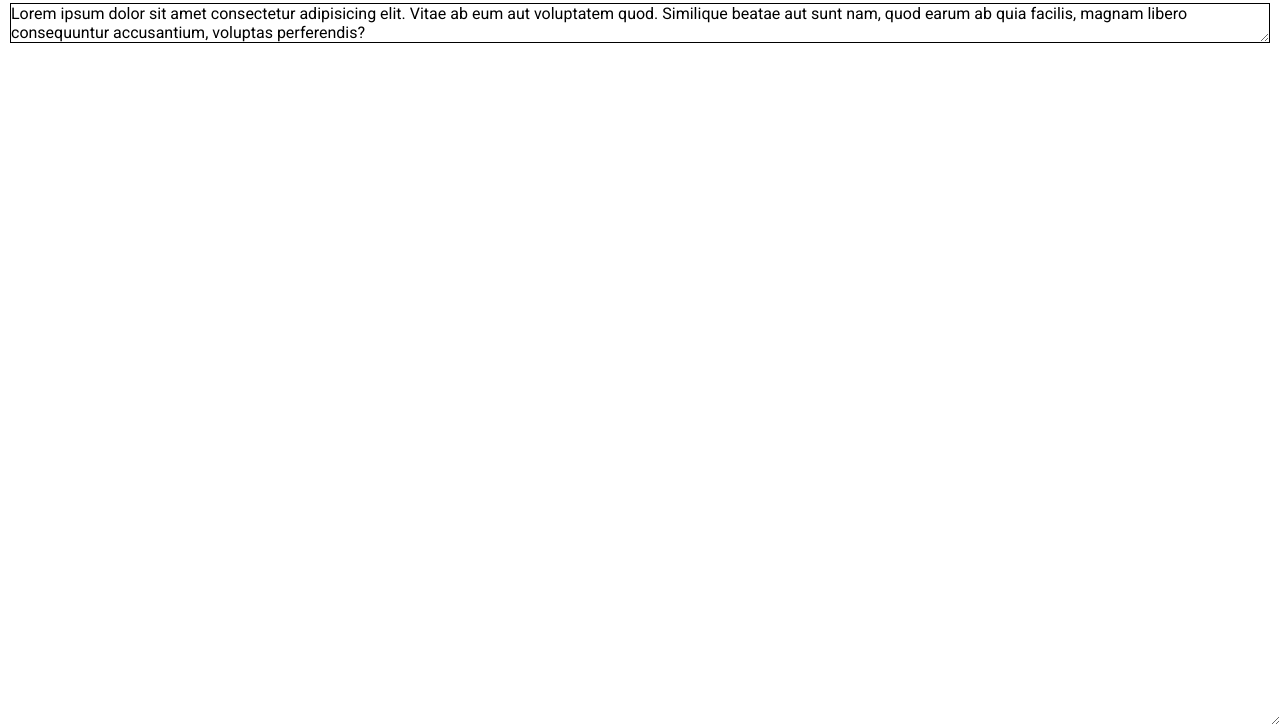
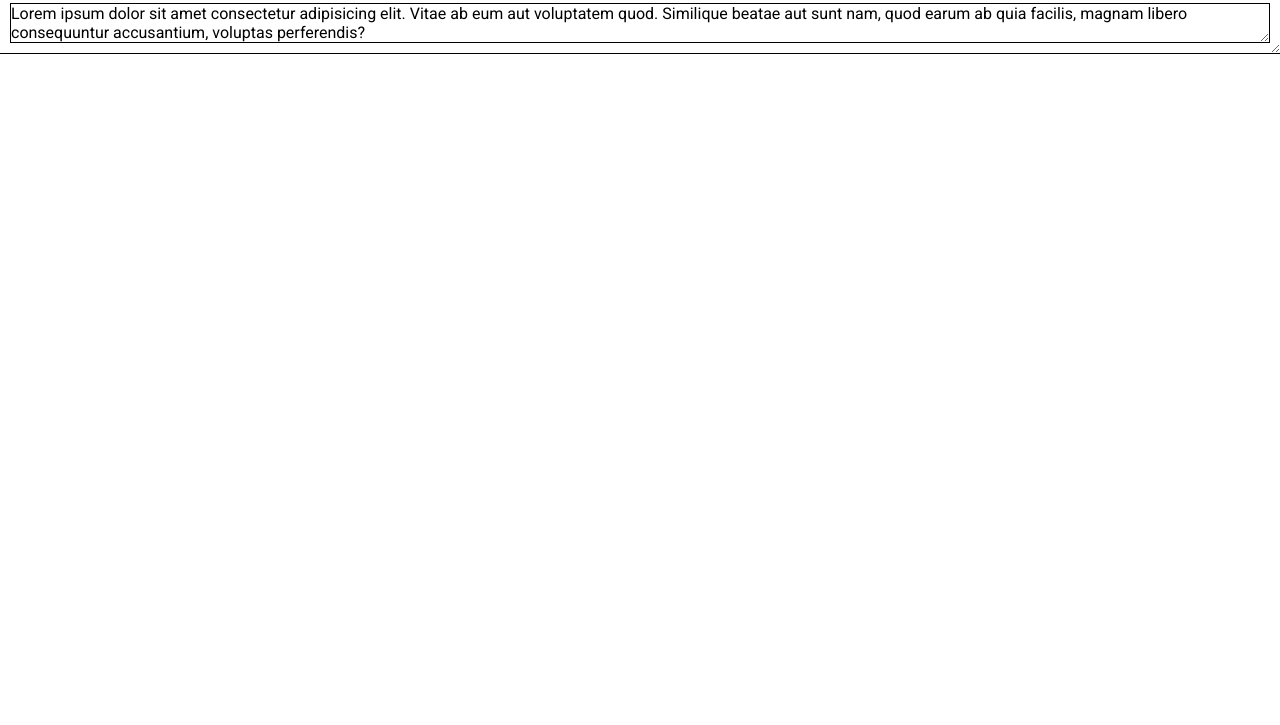
Before and after one commit to ManuSuhonen/odin-admin-dashboard, a plain HTML site: page index.html in a window 1280 px wide. Shown: the part 75-800 px from the top of the page. Drawn offline with Linux system fonts and the light colour scheme.

Commit message:
added design files & assets

```diff
--- a/style.css
+++ b/style.css
@@ -10,22 +10,29 @@
 
 html {
     /* anything different from visible */
+    /* to make body resizable */
     overflow: auto;
 }
 
 body {
-    height: 100vh;
-    width: 100vw;
+    /* height: 100vh; */
+    /* width: 100vw; */
 
     /* needed to remove gap at top*/
     padding: 1px;
 
     resize: both;
-    overflow: auto;
+    overflow: scroll;
 
     * {
         resize: both;
-        overflow: auto;
+        overflow: scroll;
         margin: 10px;
     }
 }
+
+/* #container { */
+    /* display: grid; */
+    /* grid-template: repeat(auto-fill, 200px) / repeat(auto-fill, 200px); */
+    /* grid-template: repeat(auto-fit, minmax(200px,1fr)) / repeat(auto-fit, minmax(200px,1fr)); */
+/* } */
```
Also changed, not shown: assets/account-group.svg (added), assets/bell-ring-outline.svg (added), assets/card-account-details-outline.svg (added), assets/clock-time-three.svg (added), assets/cog.svg (added), assets/eye-plus-outline.svg (added), assets/file-multiple.svg (added), assets/help-box.svg (added), assets/home.svg (added), assets/magnify.svg (added), assets/message.svg (added), assets/shield-check.svg (added), assets/source-fork.svg (added), assets/star-plus-outline.svg (added), 1 more files, 1 other file.
